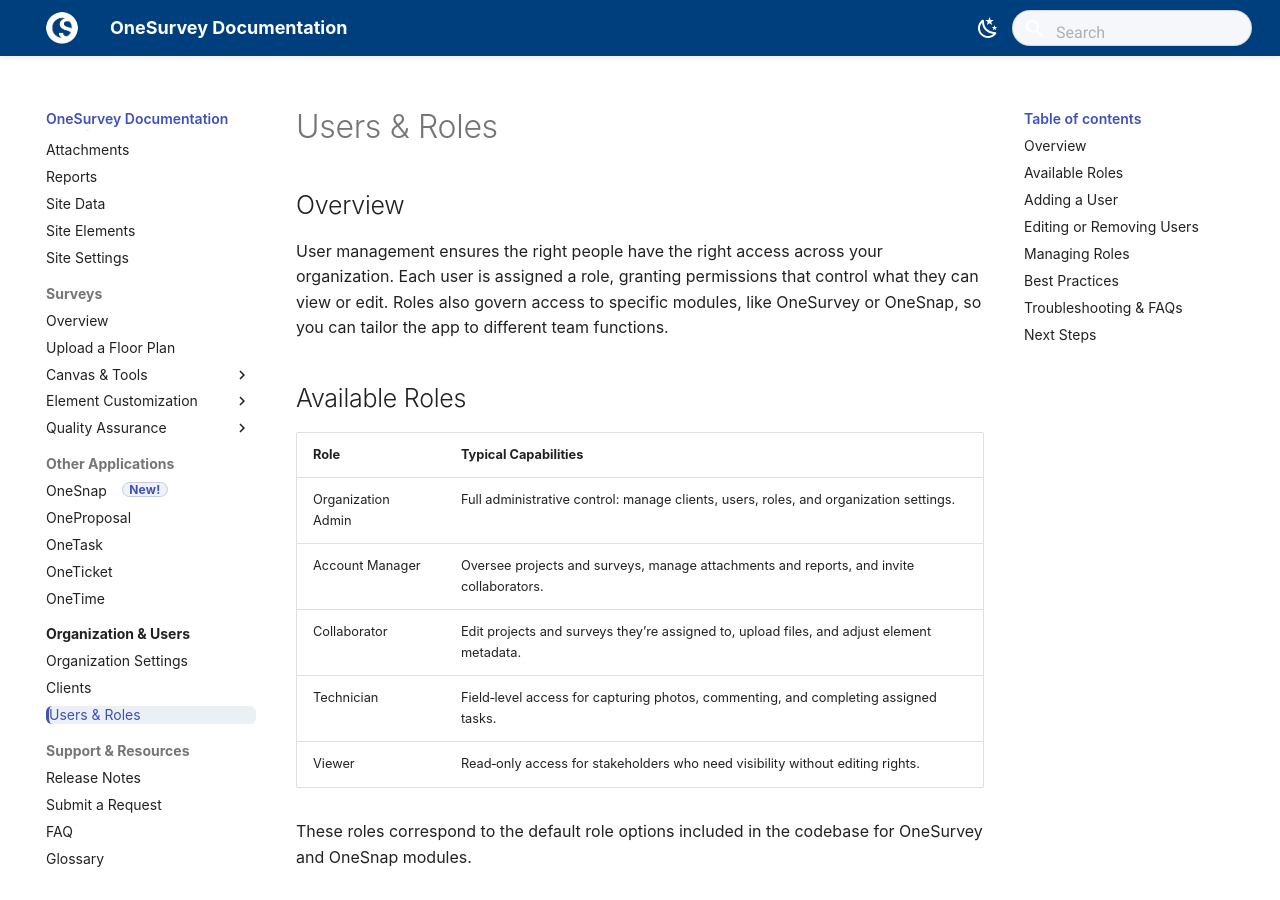
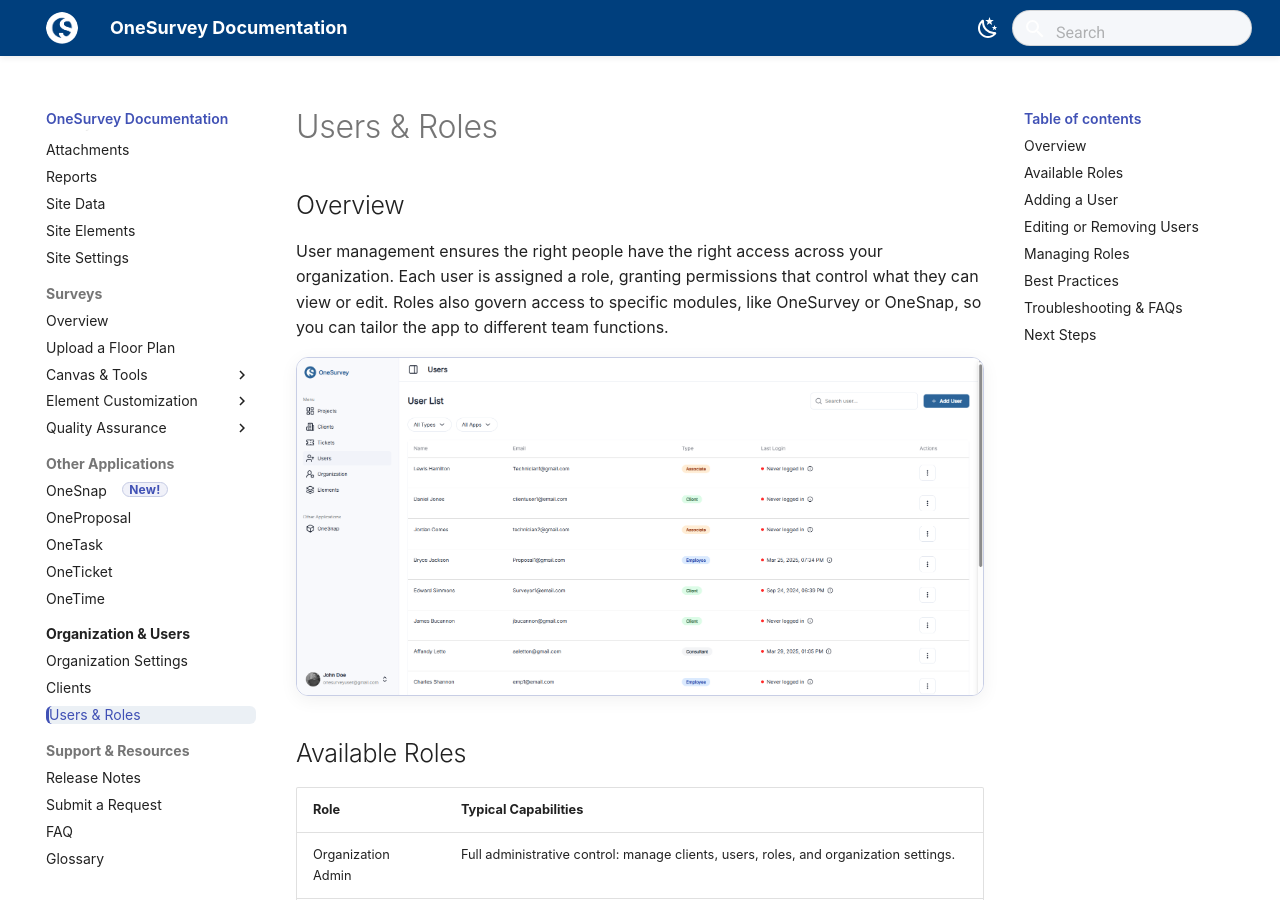
Before and after one commit to rstewartIA/OneSurvey-Docs, an MkDocs documentation site: the page built from docs/organization/users.md, in a window 1280 px wide and 900 px high. Built offline with MkDocs 1.6.1 and Material for MkDocs 9.7.7, drawn with Linux system fonts in a browser that asks for light colours; some web fonts are replaced.

Commit message:
Adding pictures to pages

```diff
--- a/docs/organization/users.md
+++ b/docs/organization/users.md
@@ -3,6 +3,12 @@
 ## Overview
 
 User management ensures the right people have the right access across your organization. Each user is assigned a role, granting permissions that control what they can view or edit. Roles also govern access to specific modules, like OneSurvey or OneSnap, so you can tailor the app to different team functions.
+
+<div class="os-screenshot">
+  <div class="os-screenshot-card">
+    <img src="../../assets/images/users-page.png" alt="Showing the users page with an example of a list of users." loading="lazy">
+  </div>
+</div>
 
 ## Available Roles
 
```
Also changed, not shown: docs/index.md (+2 -2 lines), docs/assets/images/users-page.png (added).
